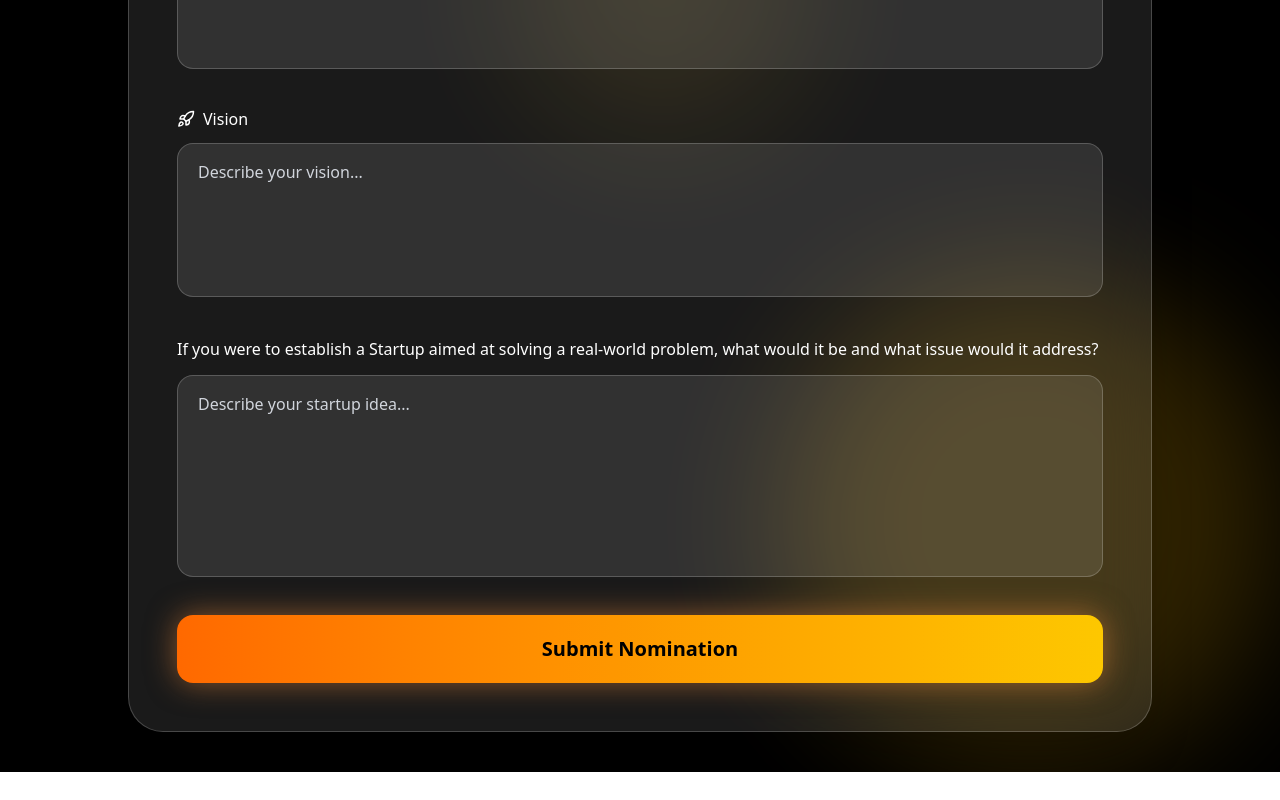
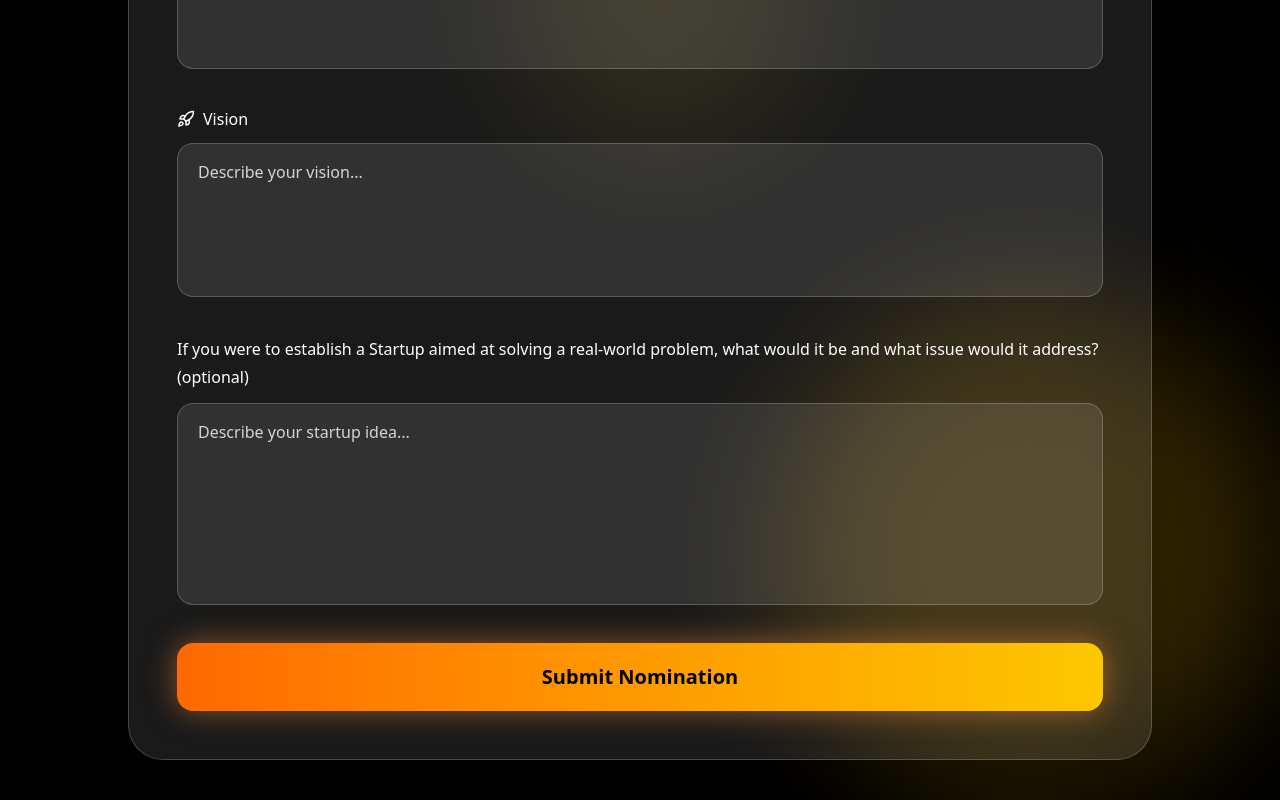
Before and after one commit to mohityadav2461/secy_nomination, a Next.js app: page / in a window 1280 px wide. Shown: the part 785-1585 px from the top of the page. Before the commit the page ends 1557 px from the top, so only its background shows below. Built offline with nearby package versions, Linux system fonts and the light colour scheme.

Commit message:
remove restriction on startup ides

```diff
--- a/app/components/Form3.js
+++ b/app/components/Form3.js
@@ -420,7 +420,7 @@ const onSubmit = async (data) => {
 
                   <label className="text-white font-medium mb-3 block leading-7">
                     If you were to establish a Startup aimed at solving a real-world problem,
-                    what would it be and what issue would it address?
+                    what would it be and what issue would it address?(optional)
                   </label>
 
                   <textarea
```
